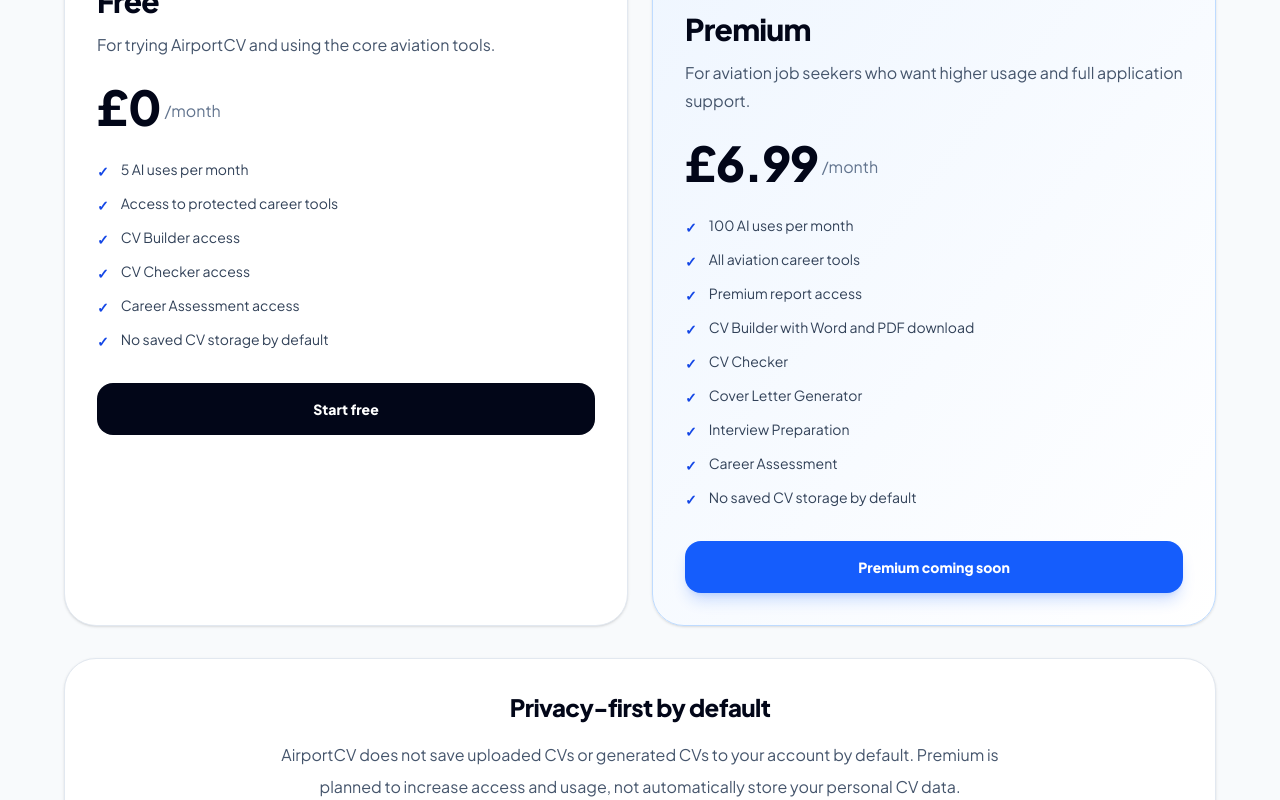
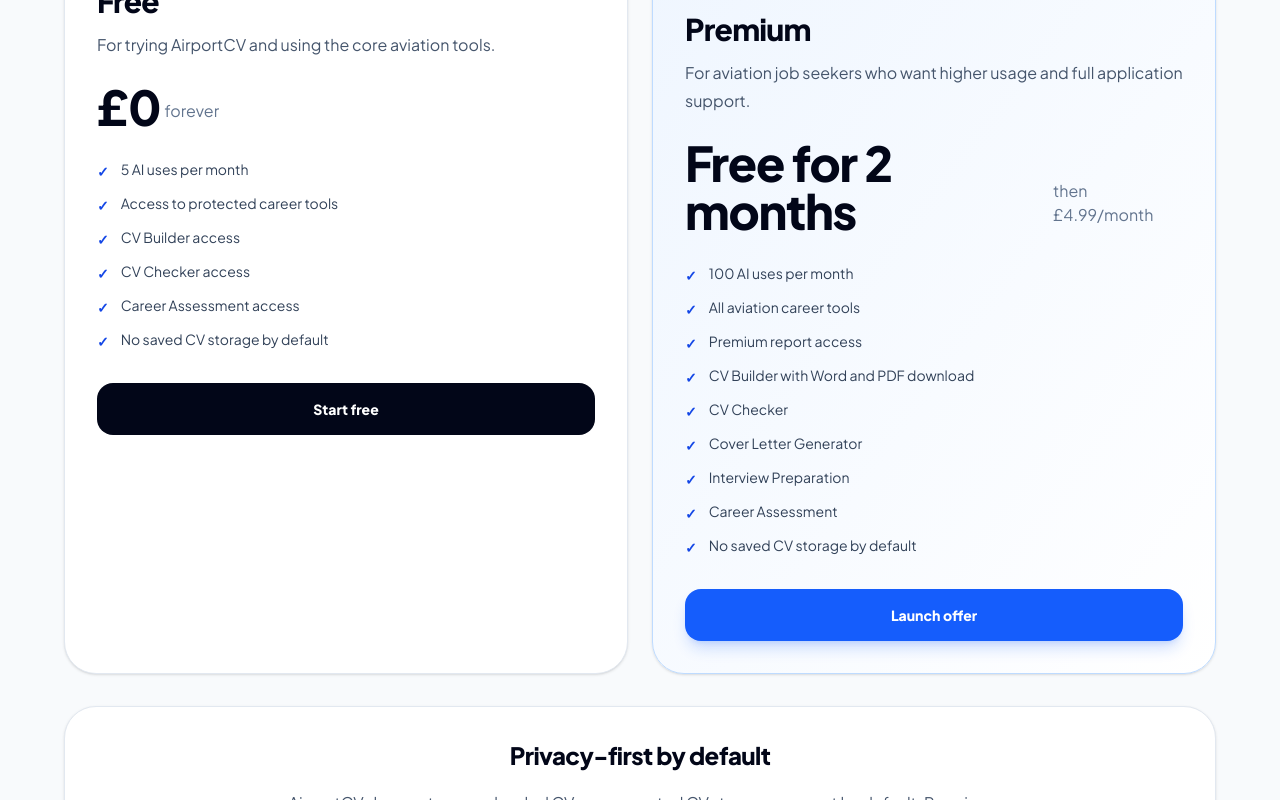
Before and after one commit to jjayakumaraero-eng/airportcv-web, a Next.js app: page /pricing in a window 1280 px wide. Shown: the part 660-1460 px from the top of the page. Built offline with nearby package versions, Linux system fonts and the light colour scheme.

Commit message:
Update premium launch pricing

```diff
--- a/app/page.tsx
+++ b/app/page.tsx
@@ -161,7 +161,7 @@
   {
     question: "Is Premium active now?",
     answer:
-      "Premium is coming soon. For now, selected users can use a temporary Premium access code while Stripe payments are being prepared.",
+      "Premium is launching with a free 2-month introductory period, then £4.99/month. Selected users can still use a temporary Premium access code while payments are being prepared.",
   },
 ];
 
@@ -702,7 +702,7 @@
         {
           question: "Is Premium active now?",
           answer:
-            "Premium payments are not active yet. Selected users can use a temporary Premium access code while Stripe payments are being prepared.",
+            "Premium is launching with a free 2-month introductory period, then £4.99/month. Selected users can still use a temporary Premium access code while payments are being prepared.",
         },
         {
           question:
--- a/app/pricing/page.tsx
+++ b/app/pricing/page.tsx
@@ -5,7 +5,7 @@
   {
     name: "Free",
     price: "£0",
-    period: "/month",
+    period: "forever",
     description: "For trying AirportCV and using the core aviation tools.",
     features: [
       "5 AI uses per month",
@@ -21,8 +21,8 @@
   },
   {
     name: "Premium",
-    price: "£6.99",
-    period: "/month",
+    price: "Free for 2 months",
+    period: "then £4.99/month",
     description:
       "For aviation job seekers who want higher usage and full application support.",
     features: [
@@ -36,7 +36,7 @@
       "Career Assessment",
       "No saved CV storage by default",
     ],
-    cta: "Premium coming soon",
+    cta: "Launch offer",
     href: "/dashboard",
     featured: true,
   },
@@ -120,7 +120,7 @@
 
             <p className="mx-auto mt-4 max-w-3xl leading-8 text-slate-600">
               AirportCV does not save uploaded CVs or generated CVs to your
-              account by default. Premium is planned to increase access and
+              account by default. Premium launches with 2 months free, then £4.99/month, and is planned to increase access and
               usage, not automatically store your personal CV data.
             </p>
 
--- a/lib/usage.ts
+++ b/lib/usage.ts
@@ -128,7 +128,7 @@
       message:
         accountPlan.plan === "premium"
           ? "You have reached your premium monthly AI usage limit."
-          : "You have reached your free monthly AI usage limit. Enter a Premium access code or upgrade when Premium becomes available.",
+          : "You have reached your free monthly AI usage limit. Enter a Premium access code or upgrade when Premium launches with 2 months free, then £4.99/month.",
     };
   }
 
```
